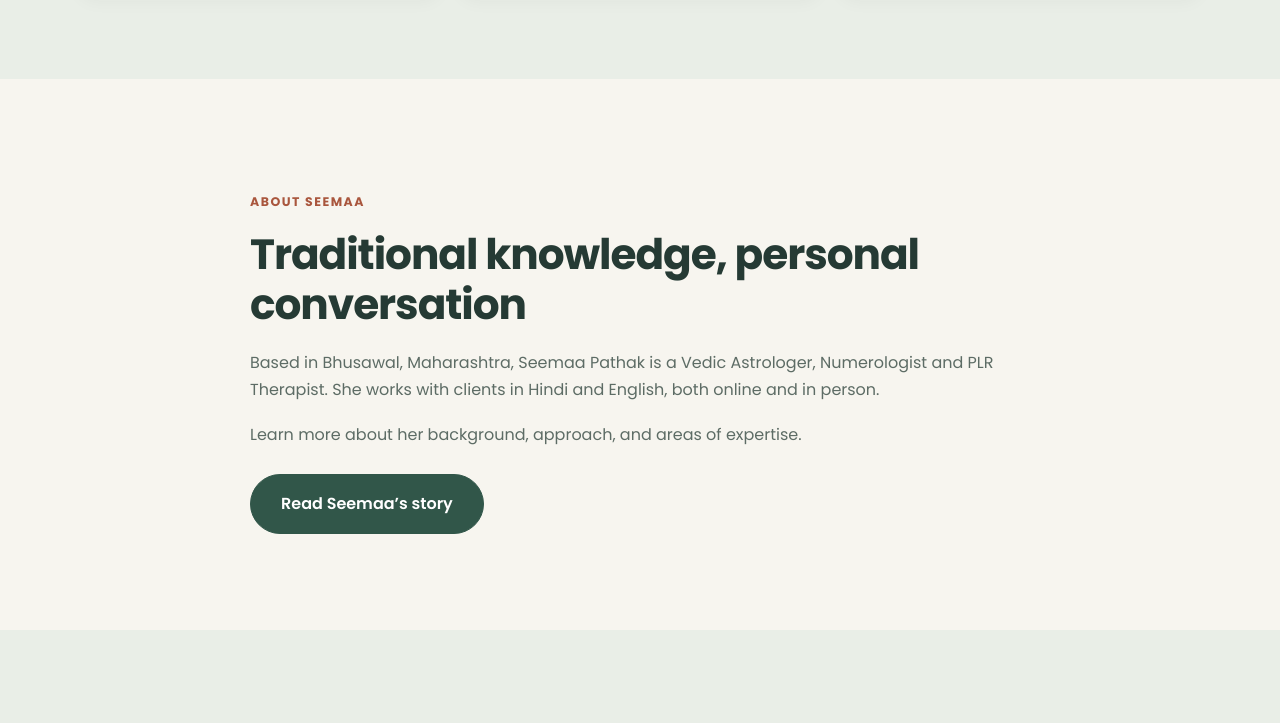
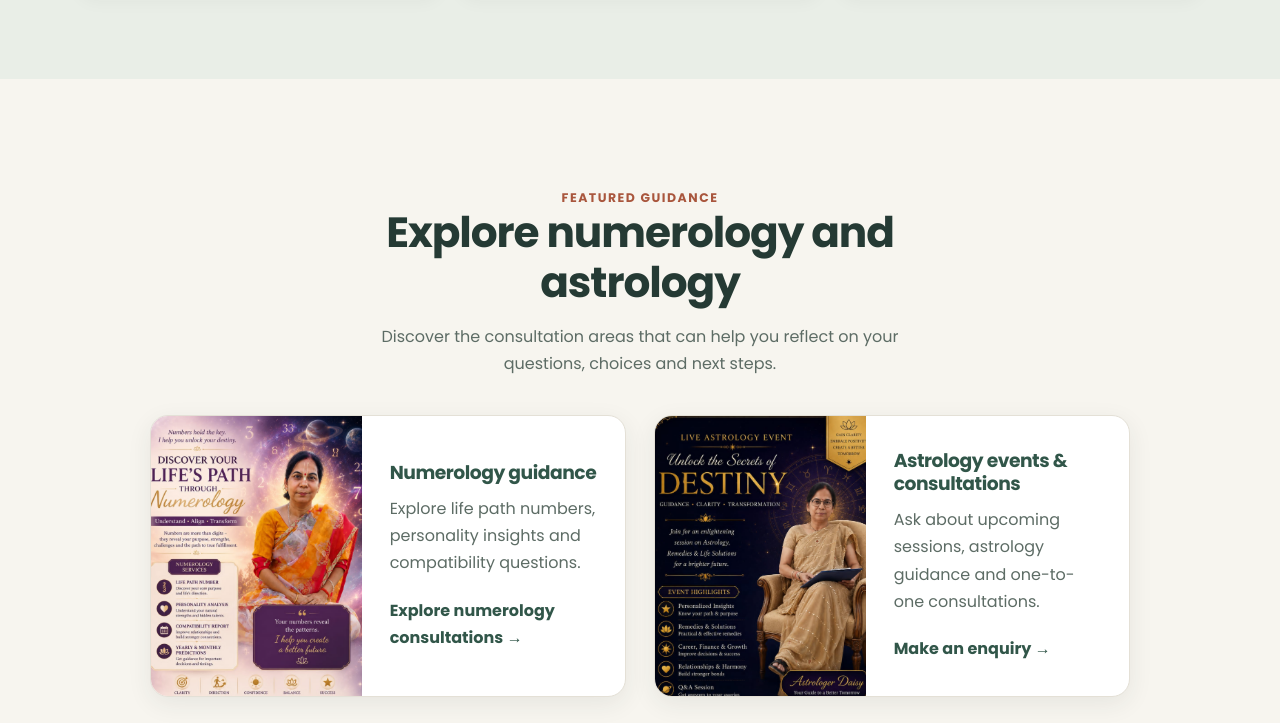
Before and after one commit to shirilpathak/seemaapathak-site, a plain HTML site: page index.html in a window 1280 px wide. Shown: the part 2669-3392 px from the top of the page. Drawn offline with Linux system fonts and the light colour scheme.

Commit message:
Add numerology and astrology promotional images

```diff
--- a/css/site-refresh.css
+++ b/css/site-refresh.css
@@ -190,6 +190,39 @@ section { scroll-margin-top: 96px; }
 .featured-recognition {
   display: grid; grid-template-columns: repeat(3,1fr); gap: 18px;
 }
+
+.guidance-promo-grid {
+  display: grid;
+  grid-template-columns: repeat(2, minmax(0, 1fr));
+  gap: 28px;
+  max-width: 980px;
+  margin: 0 auto;
+}
+.guidance-promo-card {
+  display: grid;
+  grid-template-columns: minmax(180px, .8fr) minmax(0, 1fr);
+  overflow: hidden;
+  background: var(--white);
+  border: 1px solid var(--line);
+  border-radius: var(--radius);
+  box-shadow: 0 7px 24px rgba(36,52,45,.08);
+}
+.guidance-promo-card img {
+  width: 100%;
+  height: 100%;
+  min-height: 280px;
+  object-fit: cover;
+}
+.guidance-promo-copy {
+  display: flex;
+  flex-direction: column;
+  justify-content: center;
+  padding: 28px;
+}
+.guidance-promo-copy h3 { color: var(--forest); margin: 0 0 11px; }
+.guidance-promo-copy p { color: var(--muted); margin: 0 0 20px; }
+.text-link { color: var(--forest); font-weight: 700; text-decoration: none; }
+.text-link:hover { text-decoration: underline; }
 .recognition-card {
   overflow: hidden; background: var(--white); border: 1px solid var(--line);
   border-radius: var(--radius); box-shadow: 0 4px 18px rgba(36,52,45,.035);
@@ -428,6 +461,7 @@ footer {
   .hero-layout { grid-template-columns: 1fr 0.8fr; gap: 32px; }
   .service-grid { grid-template-columns: repeat(2,minmax(0,1fr)); }
   .featured-recognition { grid-template-columns: repeat(2,minmax(0,1fr)); }
+  .guidance-promo-grid { grid-template-columns: 1fr; max-width: 520px; }
 }
 @media (max-width: 620px) {
   .container { padding-left: 20px; padding-right: 20px; }
@@ -448,6 +482,9 @@ footer {
   .trust-item + .trust-item { border-left: 0; border-top: 1px solid var(--line); }
   .steps-grid, .featured-recognition { grid-template-columns: 1fr; }
   .service-grid { grid-template-columns: 1fr; }
+  .guidance-promo-card { grid-template-columns: 130px 1fr; }
+  .guidance-promo-card img { min-height: 220px; }
+  .guidance-promo-copy { padding: 22px; }
   .home-service-card { min-height: 0; }
   .hero-actions { flex-direction: column; align-items: stretch; }
   .hero-actions .btn { text-align: center; }
--- a/index.html
+++ b/index.html
@@ -102,6 +102,34 @@
         </div>
     </section>
 
+    <section class="home-section featured-guidance">
+        <div class="container">
+            <div class="home-section-head">
+                <p class="eyebrow">Featured guidance</p>
+                <h2>Explore numerology and astrology</h2>
+                <p>Discover the consultation areas that can help you reflect on your questions, choices and next steps.</p>
+            </div>
+            <div class="guidance-promo-grid">
+                <article class="guidance-promo-card">
+                    <img src="images/numerology-poster.png" alt="Discover your life's path through numerology with Seemaa Pathak" width="664" height="810" loading="lazy">
+                    <div class="guidance-promo-copy">
+                        <h3>Numerology guidance</h3>
+                        <p>Explore life path numbers, personality insights and compatibility questions.</p>
+                        <a href="services.html" class="text-link">Explore numerology consultations <span aria-hidden="true">→</span></a>
+                    </div>
+                </article>
+                <article class="guidance-promo-card">
+                    <img src="images/astrology-event-poster.png" alt="Unlock the Secrets of Destiny astrology event with Seemaa Pathak" width="593" height="756" loading="lazy">
+                    <div class="guidance-promo-copy">
+                        <h3>Astrology events &amp; consultations</h3>
+                        <p>Ask about upcoming sessions, astrology guidance and one-to-one consultations.</p>
+                        <a href="contact.html" class="text-link">Make an enquiry <span aria-hidden="true">→</span></a>
+                    </div>
+                </article>
+            </div>
+        </div>
+    </section>
+
     <section class="home-section">
         <div class="container">
             <div class="home-about-copy">
```
Also changed, not shown: images/astrology-event-poster.png (added), images/numerology-poster.png (added).
